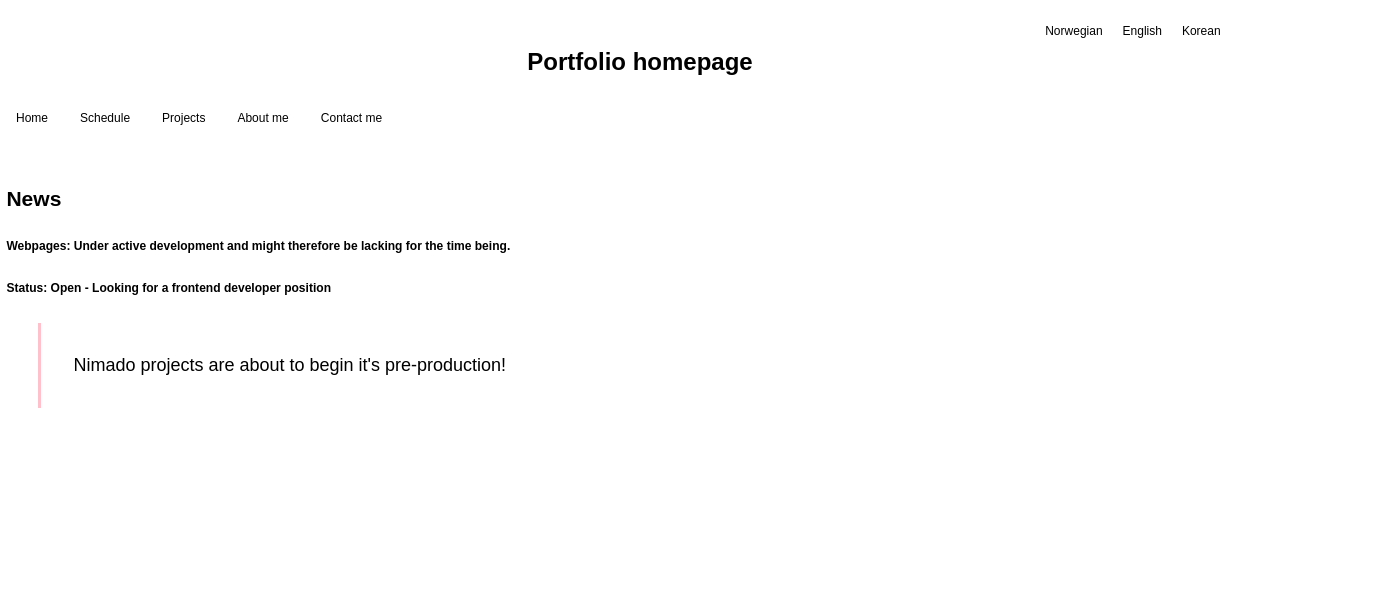
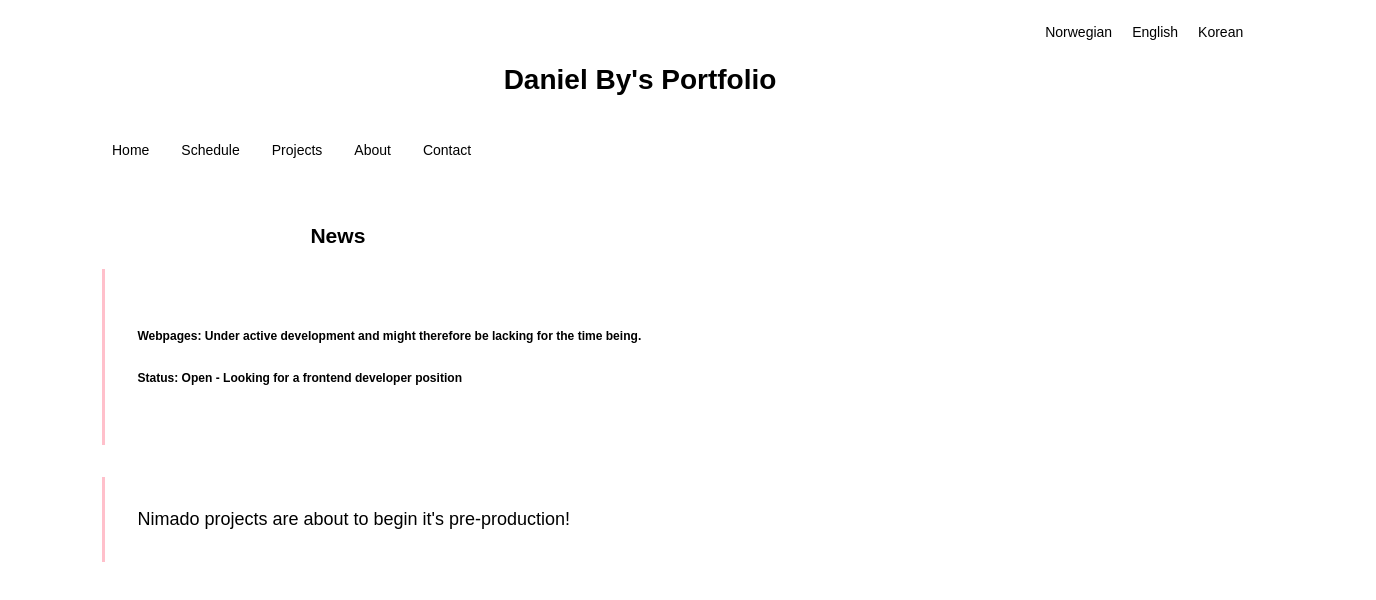
Before and after one commit to Danielsby/homepage, a React (Create React App) app: page / in a window 1280 px wide. Shown: the top 600 px of the page, 1376 px wide, since content can reach past the window. Built offline with nearby package versions, Linux system fonts and the light colour scheme.

Commit message:
Small general UI improvements.

```diff
--- a/src/App.scss
+++ b/src/App.scss
@@ -1,18 +1,3 @@
-body {
-    padding: 0;
-    margin: 0;
-    font-size: 12px;
-}
-
-p {
-    font-size: 14px;
-}
-
-h1 {
-    padding: 0;
-    margin: 0;
-}
-
 .App {
     display: grid;
     margin-top: 1rem;
@@ -30,8 +15,8 @@ h1 {
 .mainTitle {
     grid-area: 3/1/4/5;
     //border: 1px solid pink;
-    margin-top: 2rem;
-    margin-bottom: 1.3rem;
+    margin-top: 3rem;
+    margin-bottom: 2rem;
     text-align: center;
     //border: 1px solid red;
 }
@@ -42,6 +27,8 @@ h1 {
 }
 
 .mainContent {
+    padding-left: 6rem;
+    padding-right: 6rem;
     grid-area: 5/1/6/5;
     //border: 1px solid pink;
 }
--- a/src/App.tsx
+++ b/src/App.tsx
@@ -12,7 +12,7 @@ const App: React.FC = () => {
         <div className="App" style={{fontFamily: 'Arial'}}>
 
             <header className='mainTitle'>
-                <h1>Portfolio homepage</h1>
+                <h1>Daniel By's Portfolio</h1>
             </header>
 
             <section className='languages' style={{float: 'right'}} id='languages'>
--- a/src/global/components/MainNavigationBar.tsx
+++ b/src/global/components/MainNavigationBar.tsx
@@ -7,8 +7,8 @@ export const MainNavigationBar: React.FC = () => {
             <li><NavLink to='/'>Home</NavLink></li>
             <li><NavLink to='/schedule'>Schedule</NavLink></li>
             <li><NavLink to='/projects'>Projects</NavLink></li>
-            <li><NavLink to='/about'>About me</NavLink></li>
-            <li><NavLink to='/contact'>Contact me</NavLink></li>
+            <li><NavLink to='/about'>About</NavLink></li>
+            <li><NavLink to='/contact'>Contact</NavLink></li>
         </ul>
     )
 };
--- /dev/null
+++ b/src/global/css/base.scss
@@ -0,0 +1,15 @@
+body {
+  padding: 0;
+  margin: 0;
+  font-size: 14px;
+
+}
+
+p {
+  font-size: 13px;
+}
+
+h1 {
+  padding: 0;
+  margin: 0;
+}
--- a/src/global/css/components/_navigationBars.scss
+++ b/src/global/css/components/_navigationBars.scss
@@ -1,4 +1,9 @@
 .navigationBar {
+  display: flex;
+  padding-left: 6rem;
+  min-height: 3rem;
+  max-height: 3rem;
+
   ul {
     list-style-type: none;
     margin: 0;
--- a/src/global/css/global.scss
+++ b/src/global/css/global.scss
@@ -1 +1,2 @@
 @import 'components/navigationBars';
+@import 'base';
--- a/src/global/layouts/pages/About.tsx
+++ b/src/global/layouts/pages/About.tsx
@@ -3,11 +3,6 @@ import React from 'react';
 export const About: React.FC = () => {
     return (
         <div>
-            <header>
-                <h4 style={{textAlign: 'center', borderBottom: '3px solid #FFE5B4', marginLeft: '25rem', marginRight: '25rem',
-                    paddingBottom: '0.7rem', marginBottom: '2rem'}}>Daniel By</h4>
-            </header>
-
             <main>
                 <article className='personal'>
                     <h3>Personal facts</h3>
--- a/src/global/layouts/pages/Frontpage.tsx
+++ b/src/global/layouts/pages/Frontpage.tsx
@@ -1,10 +1,11 @@
 import React from 'react';
+import './frontpage.scss';
 
 export const Frontpage: React.FC = () => {
     return (
         <div>
             <header>
-                <h3>News</h3>
+                <h3 className='news-title'>News</h3>
             </header>
 
             <section className='status'>
@@ -17,7 +18,7 @@ export const Frontpage: React.FC = () => {
             </article>
 
             <main className='news'>
-                <article style={{borderLeft: '3px solid pink', padding: '2rem', marginRight: '30rem', marginLeft: '2rem'}}>
+                <article>
                     Nimado projects are about to begin it's pre-production!
                 </article>
             </main>
--- /dev/null
+++ b/src/global/layouts/pages/frontpage.scss
@@ -0,0 +1,15 @@
+.status {
+  border-left: 3px solid pink;
+  padding: 2rem;
+  margin-bottom: 2rem;
+}
+
+.news {
+  border-left: 3px solid pink;
+  padding: 2rem;
+  margin-right: 30rem;
+}
+
+.news-title {
+  margin-left: 13rem;
+}
```
